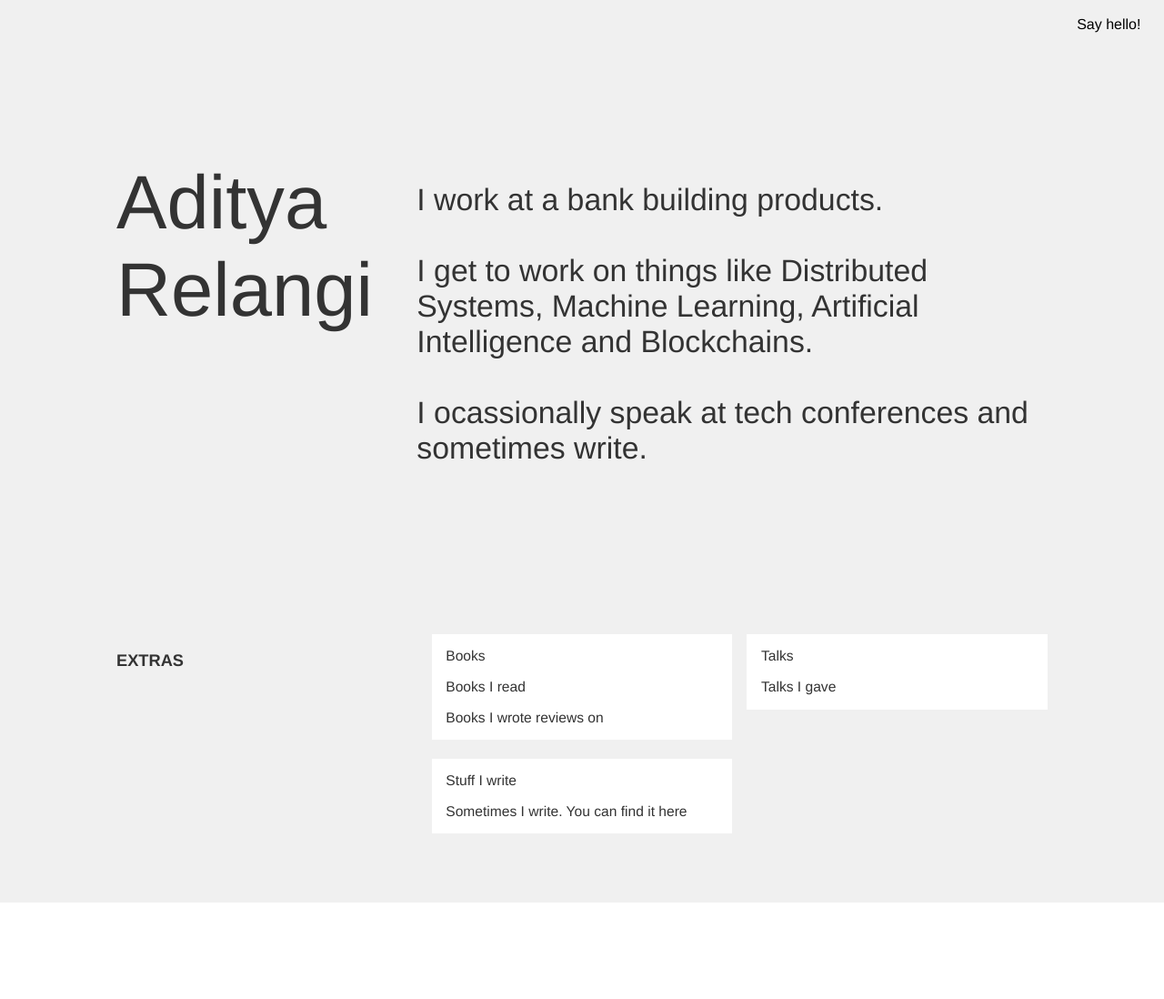
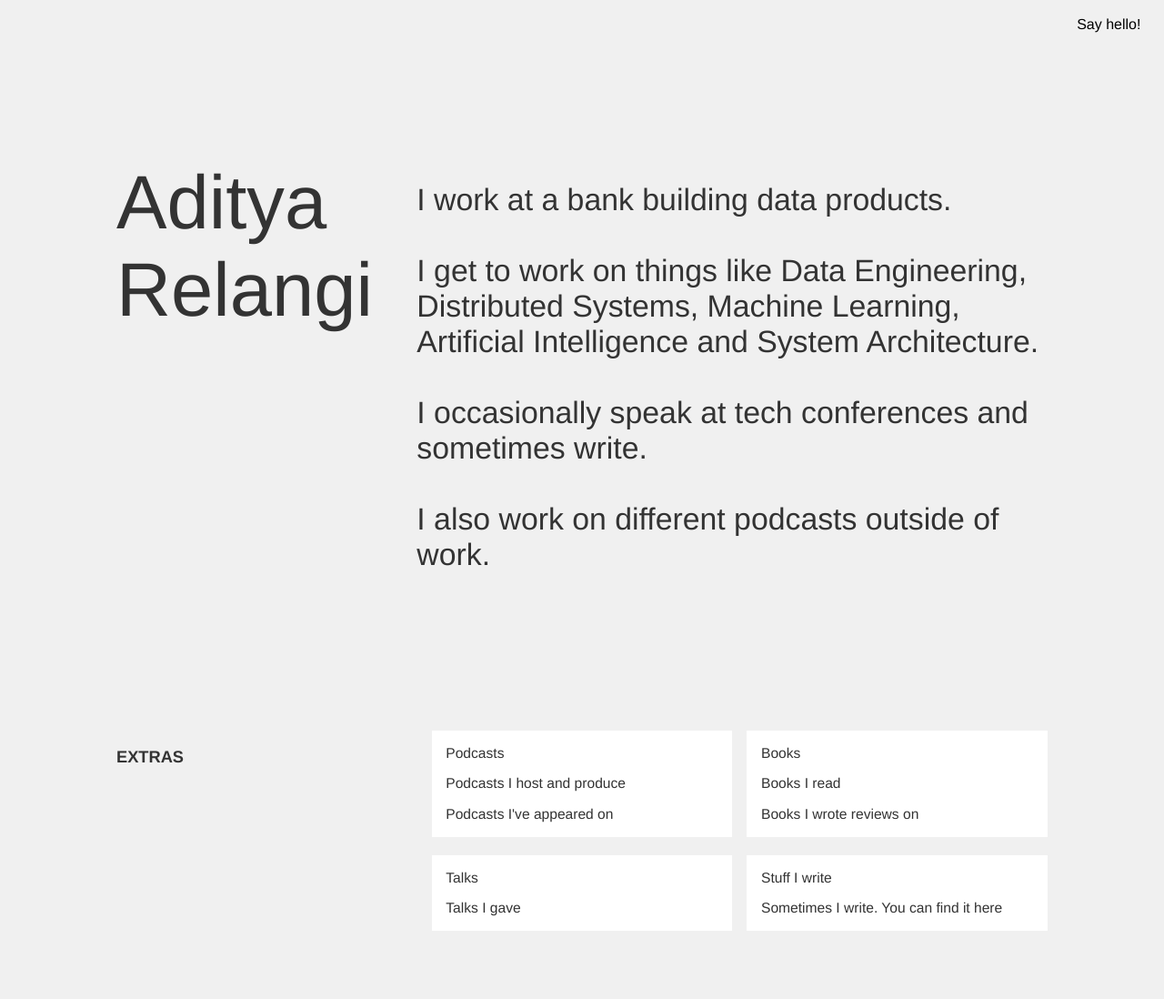
Before and after one commit to arelangi/adityarelangi.com, a Jekyll site: the page index.html, which Jekyll copies as it is, in a window 1280 px wide. Shown: the whole page at 91% size. Built offline with Jekyll 4.4.1, drawn with Linux system fonts in a browser that asks for light colours; a script that is not in the unit is left out; before the commit the page ends 992 px from its top, so only the background shows below that.

Commit message:
Update homepage, add readme

```diff
--- a/index.html
+++ b/index.html
@@ -231,11 +231,15 @@
                     </div>
 
                     <div class="span_2_of_3">
-                        <p class="copy-text">I work at a bank building products.
+                        <p class="copy-text">I work at a bank building data products.
                             <br>
-                            <br> I get to work on things like Distributed Systems, Machine Learning, Artificial Intelligence and Blockchains.
+                            <br> I get to work on things like Data Engineering, Distributed Systems, Machine Learning, Artificial Intelligence and System Architecture.
                             <br>
-                            <br> I ocassionally speak at tech conferences and sometimes write.</p>
+                            <br> I occasionally speak at tech conferences and sometimes write.
+                            <br>
+                            <br> I also work on different podcasts outside of work.
+                        </p>
+
                     </div>
                 </div>
             </div>
@@ -287,18 +291,23 @@
                         <h3>EXTRAS</h3>
                     </div>
                     <div class="col span_1_of_3 people-sub">
+                        <p>Podcasts</p>
+                        <p><a href="https://www.billiontwenty.com/">Podcasts I host and produce</a></p>
+                        <p><a href="https://www.newslaundry.com/2020/07/07/nl-vs-nl-ep-14-should-public-health-trump-personal-privacy">Podcasts I've appeared on</a></p>
+                    </div>
+                    <div class="col span_1_of_3 people-sub">
                         <p>Books</p>
                         <p><a href="https://www.goodreads.com/review/list/17992908-aditya-relangi?shelf=read">Books I read</a></p>
                         <p><a href="/books">Books I wrote reviews on</a></p>
-                    </div>
-                    <div class="col span_1_of_3 people-sub">
-                        <p>Talks</p>
-                        <p><a href="/talks">Talks I gave</a></p>
                     </div>
                 </div>
 
                 <div class="section group people">
                     <div class="col span_1_of_3">
+                    </div>
+                    <div class="col span_1_of_3 people-sub">
+                        <p>Talks</p>
+                        <p><a href="/talks">Talks I gave</a></p>
                     </div>
                     <div class="col span_1_of_3 people-sub">
                         <!--<img id="goku" src="img/landscape.png">-->
@@ -312,4 +321,3 @@
         </div>
     </div>
 </body>
-<script src="https://widget.battleforthenet.com/widget.js" async></script>
```
Also changed, not shown: README.md.
